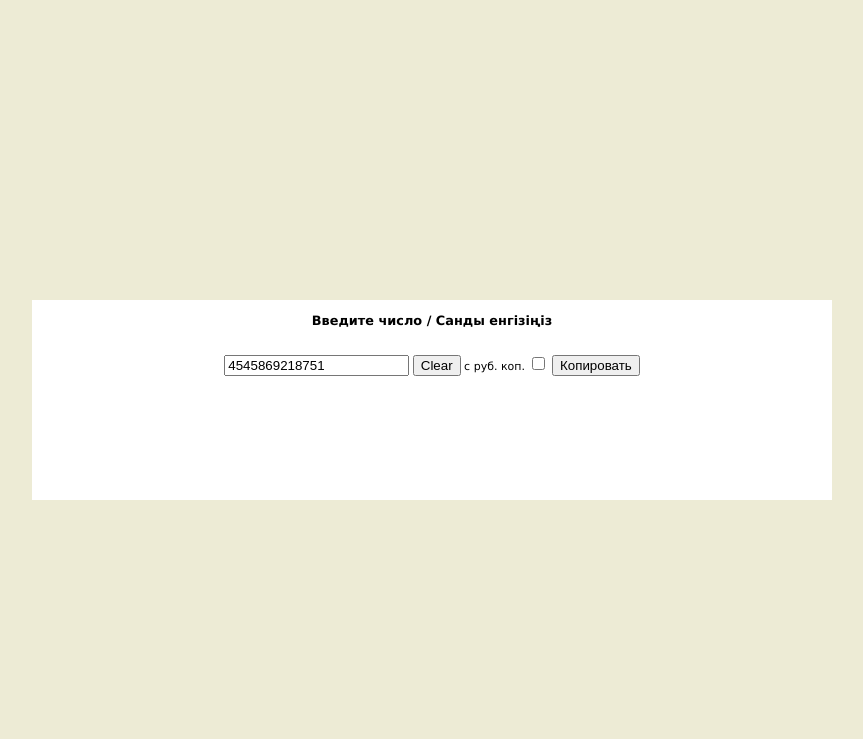
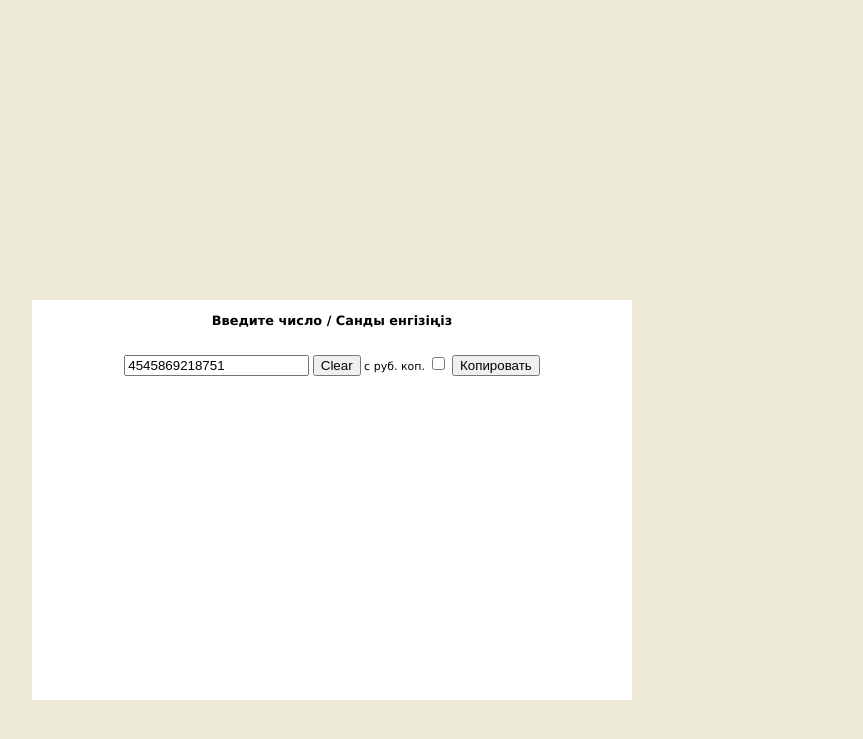
Before and after one commit to trmk1/kaz_num.github.io, a PHP site: page / in a window 1280 px wide. Shown: the top 739 px of the page, without its empty margins (408-1271 px from the left). Run offline with PHP 8.4, Linux system fonts and the light colour scheme.

Commit message:
Update style.css

```diff
--- a/style.css
+++ b/style.css
@@ -17,8 +17,8 @@
 }
 
 #container {
-width:800px; /*Ширина блока*/
-height:200px; /*Высота блока*/
+width:600px; /*Ширина блока*/
+height:400px; /*Высота блока*/
 margin:0 auto;
 overflow:visible;
 position:absolute;
```
